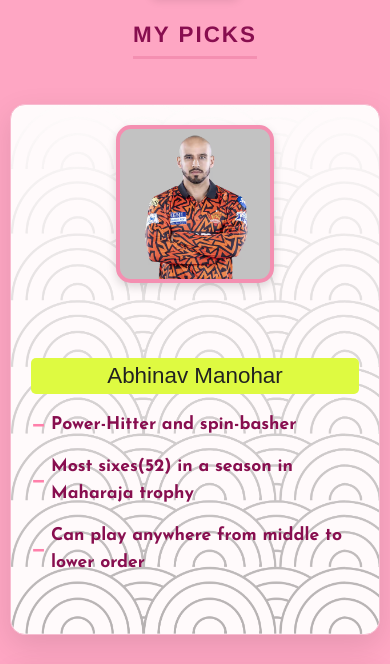
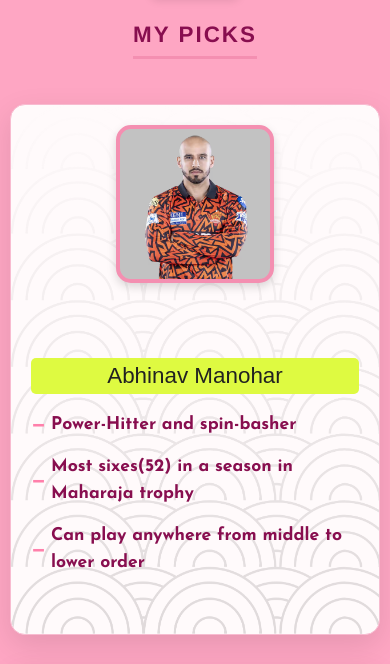
Before and after one commit to anmoljshetty/Rajasthan-royals, a plain HTML site: page index.html in a window 390 px wide. Shown: the part 113-777 px from the top of the page. Drawn offline with nearby package versions, Linux system fonts and the light colour scheme; a web font is replaced by a local one.

Commit message:
opacity for smaller screens fixed

```diff
--- a/style.css
+++ b/style.css
@@ -245,7 +245,7 @@ h1 {
         text-align: center;
     }
     .container::before{
-        opacity: 0.35;
+        opacity: 0.15;
     }
     .container li{
         font-weight: bolder;
```
